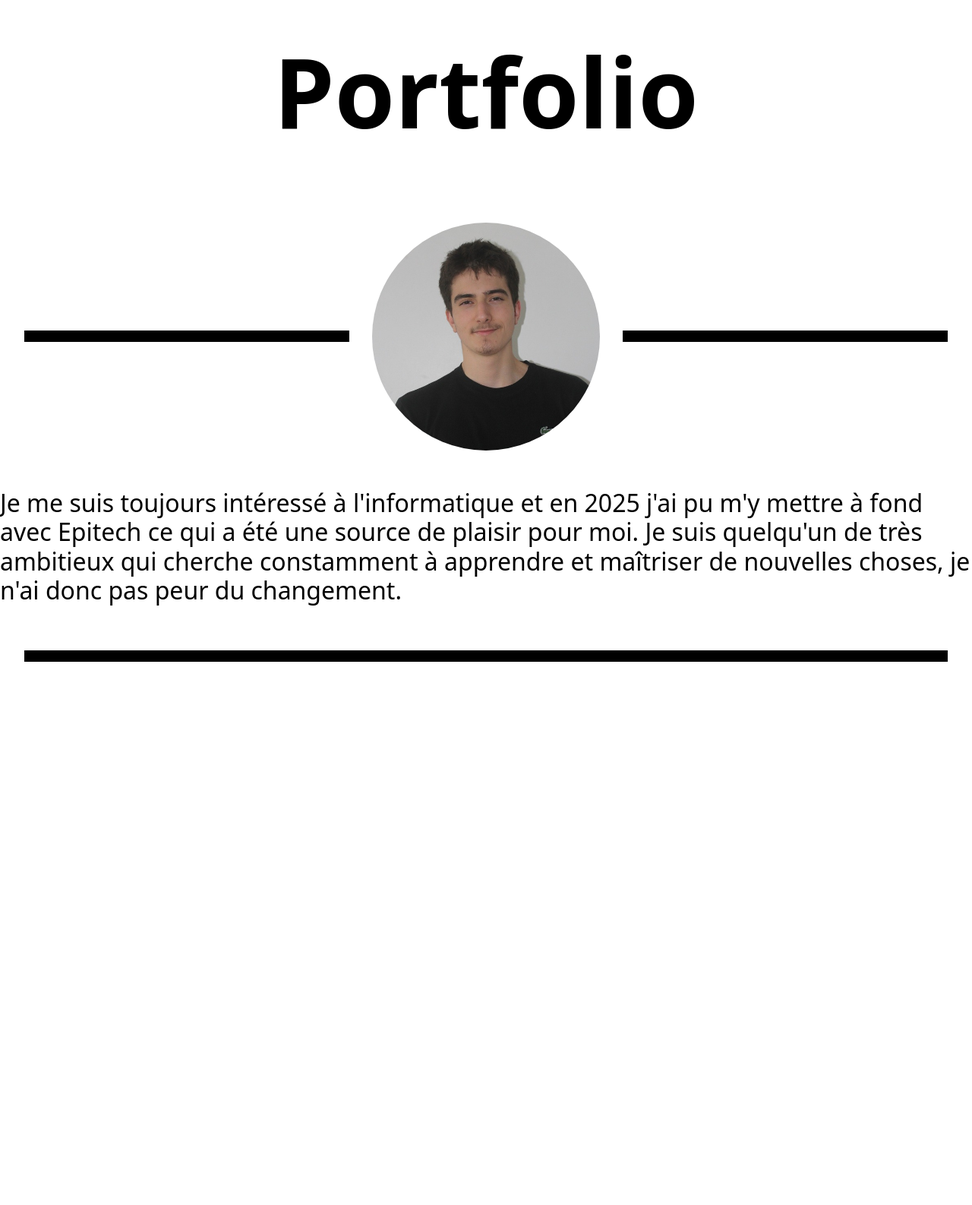
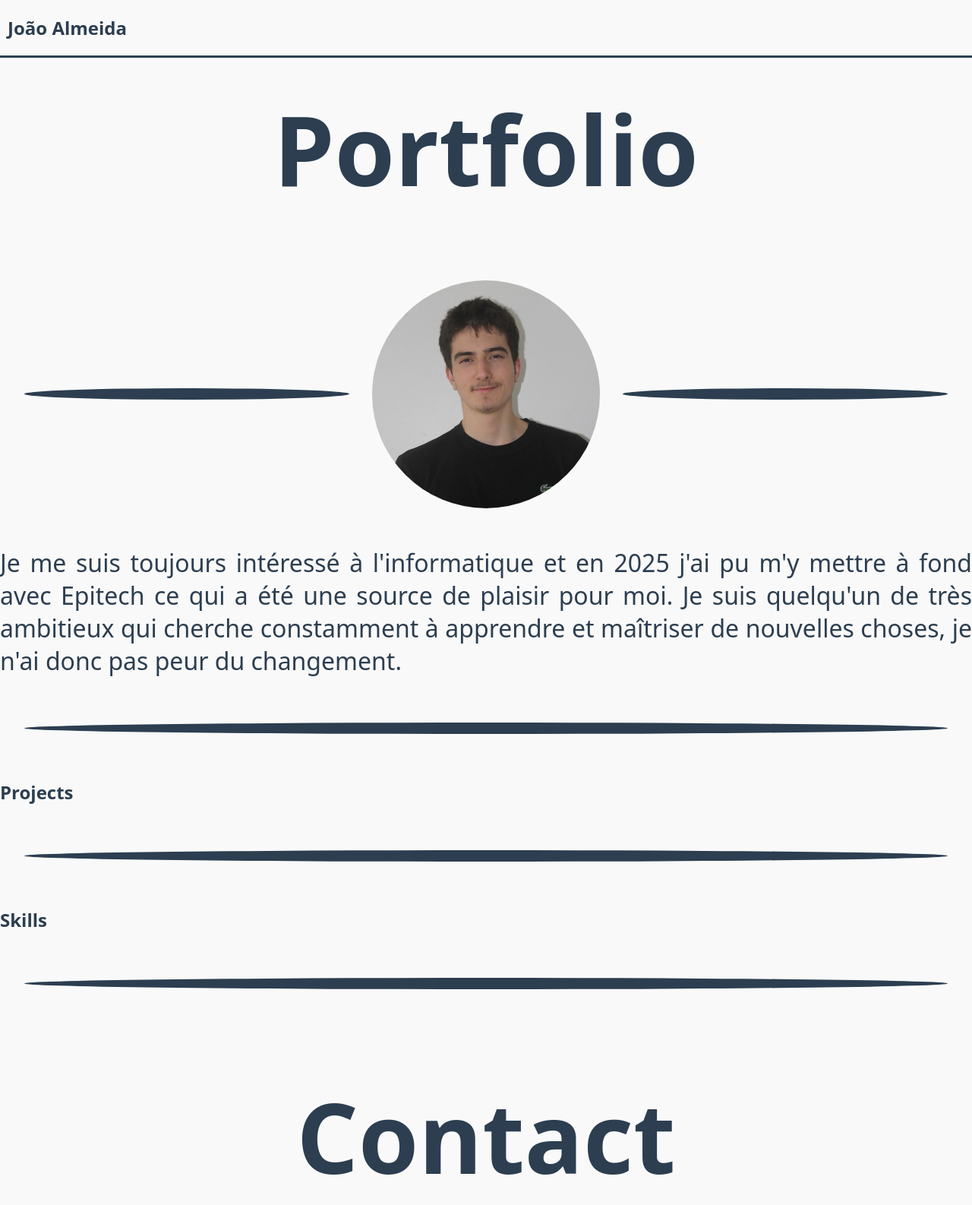
Before and after one commit to J0LaD/Portfolio, a plain HTML site: page index.html in a window 1280 px wide. Shown: the whole page at 76% size. Before the commit the page ends 931 px from the top, so only its background shows below. Drawn offline with Linux system fonts and the light colour scheme.

Commit message:
fix(app): format style

```diff
--- a/index.html
+++ b/index.html
@@ -11,11 +11,14 @@
 
     <body>
         <header>
+            <h2>João Almeida</h2>
+            <hr>
             <h1>Portfolio</h1>
             <div class="header_divider">
                 <img src="joao_profile.jpeg" alt="Profile picture">
             </div>
         </header>
+
         <main>
             <section class="about-me">
                 <p>
@@ -24,7 +27,25 @@
                 </p>
             </section>
         </main>
-        <hr class="divider"></hr>
+
+        <hr class="divider">
+
+        <section class="projects">
+            <h2>Projects</h2>
+        </section>
+
+        <hr class="divider">
+
+        <section class="Skills">
+            <h2>Skills</h2>
+        </section>
+
+        <hr class="divider">
+
+        <footer>
+            <h2>Contact</h2>
+        </footer>
+
     </body>
 
 </html>
--- a/structure.css
+++ b/structure.css
@@ -1,73 +1,77 @@
-
-:root
-{
+:root {
     --divider-thickness: 15px;
-    --divider-color: black;
+    --divider-color: #2C3E50;
+    --bg-color: #F9F9F9;
+    --text-color: #2C3E50;
+    --content-width: 95%;
 }
 
-body
-{
+body {
     margin: 0;
-    font-family: system-ui;
+    font-family: system-ui, sans-serif;
+    background-color: var(--bg-color);
+    color: var(--text-color);
 }
 
-header h1
-{
+header h1,
+footer h2 {
     text-align: center;
     font-size: clamp(3rem, 20vw, 8rem);
+}
+
+header h1 {
     margin-top: 2rem;
 }
 
-.header_divider
-{
+header h2 {
+    margin-left: 10px;
+}
+
+.divider,
+.header_divider::before,
+.header_divider::after {
+    height: var(--divider-thickness);
+    background-color: var(--divider-color);
+    border-radius: 100%;
+}
+
+.header_divider {
     display: flex;
     align-items: center;
-    justify-content: center;
-    margin: auto auto 50px;
-    width: 95%;
+    gap: 30px;
+    margin: 0 auto 50px;
+    width: var(--content-width);
 }
 
 .header_divider::before,
-.header_divider::after
-{
+.header_divider::after {
     content: "";
     flex: 1;
-    height: var(--divider-thickness);
+}
+
+.divider {
+    border: none;
+    width: var(--content-width);
+    margin: 60px auto;
+}
+
+header hr {
+    border: none;
+    height: 3px;
     background-color: var(--divider-color);
 }
 
-.header_divider::before
-{
-    margin-right: 30px;
-}
-
-.header_divider::after
-{
-    margin-left: 30px;
-}
-
-.divider
-{
-    border: none;
-    height: var(--divider-thickness);
-    background-color: var(--divider-color);
-    width: 95%;
-    margin: 60px auto;
-}
-
-header img
-{
+header img {
     display: block;
+    width: 300px;
     height: 300px;
-    width: 300px;
     object-fit: cover;
     border-radius: 50%;
 }
 
-.about-me
-{
-    max-width: 1300px;
+.about-me {
+    max-width: 78ch;
     margin: 0 auto;
     font-size: 2rem;
-    line-height: 2.4rem;
+    text-align: justify;
 }
```
